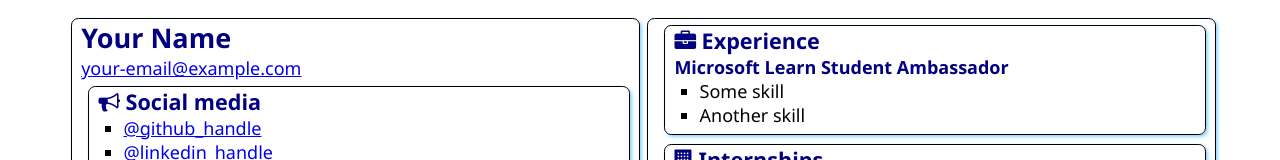
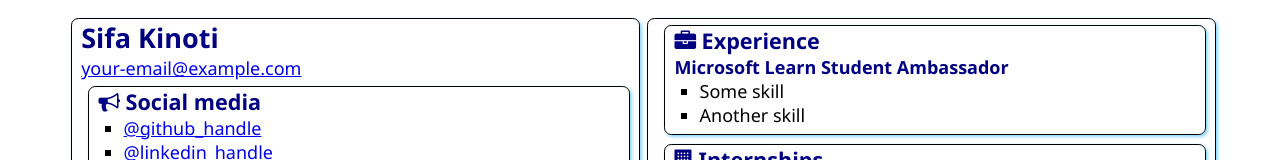
Before and after one commit to Sifa96/SATechnicalOnboarding, a plain HTML site: page src/index.html in a window 1280 px wide. Shown: the top 160 px of the page. Drawn offline with Linux system fonts and the light colour scheme.

Commit message:
Update index.html
Added my name, Sifa Kinoti

```diff
--- a/src/index.html
+++ b/src/index.html
@@ -12,7 +12,7 @@
 <body>
     <main>
         <article class="box">
-            <h1>Your Name</h1>
+            <h1>Sifa Kinoti</h1>
             <div><a href="mailto:your.email@example.com">your-email@example.com</a></div>
 
             <section class="box">
```
